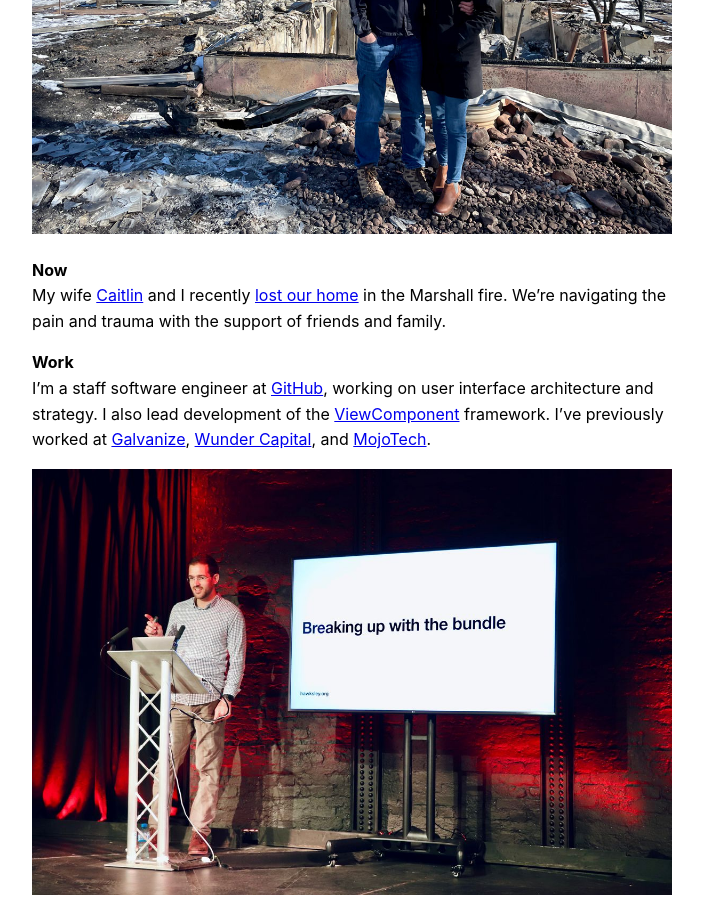
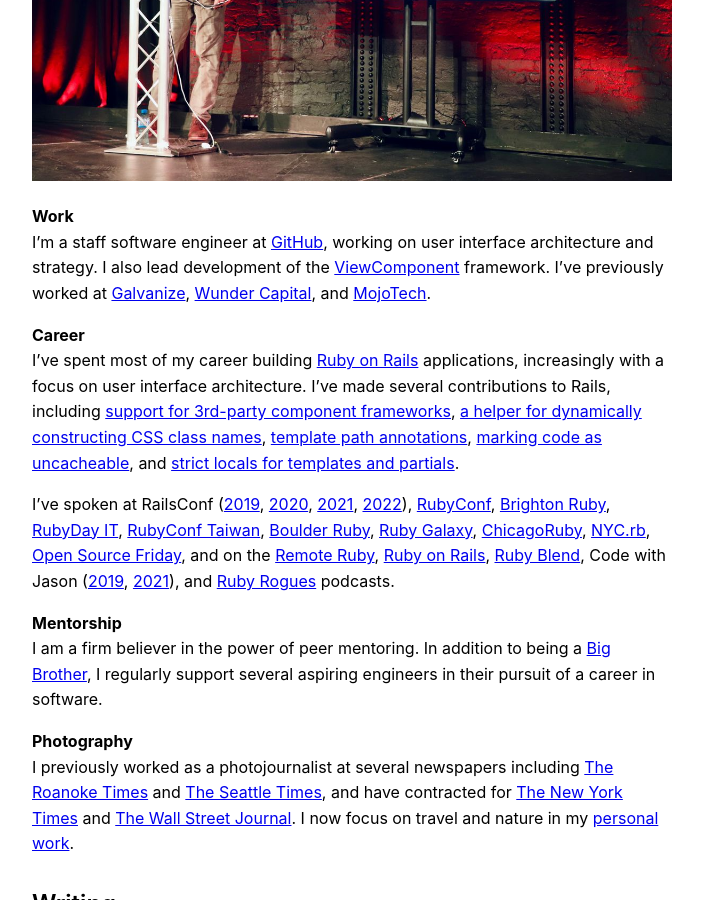
Before and after one commit to joelhawksley/identity, a Jekyll site: the page built from index.md, in a window 1280 px wide and 900 px high, scrolled down 358 px. Shown: the whole window, without its empty margins (288-991 px from the left). Built offline with Jekyll 4.4.1, drawn with Linux system fonts in a browser that asks for light colours.

Commit message:
simplify homepage

```diff
--- a/index.md
+++ b/index.md
@@ -2,17 +2,11 @@
 layout: home
 ---
 
-![Joel and Caitlin Hawksley at the site of their former home in Louisville, Colorado](/img/about/fire.jpg)
-
-### Now
-
-My wife [Caitlin](https://www.caitlinhawksley.com) and I recently [lost our home](https://www.gofundme.com/f/help-the-hawksleys-rebuild-literally-everything) in the Marshall fire. We're navigating the pain and trauma with the support of friends and family.
+![Joel standing on a stage next to a TV on a stand with a presentation slide that says "Breaking up with the bundle"](/img/about/speaking.jpg)
 
 ### Work
 
 I'm a staff software engineer at [GitHub](https://github.com/joelhawksley), working on user interface architecture and strategy. I also lead development of the [ViewComponent](https://github.com/github/view_component) framework. I've previously worked at [Galvanize](https://www.galvanize.com/), [Wunder Capital](https://www.wundercapital.com), and [MojoTech](https://www.mojotech.com).
-
-![Joel standing on a stage next to a TV on a stand with a presentation slide that says "Breaking up with the bundle"](/img/about/speaking.jpg)
 
 ### Career
 
```
